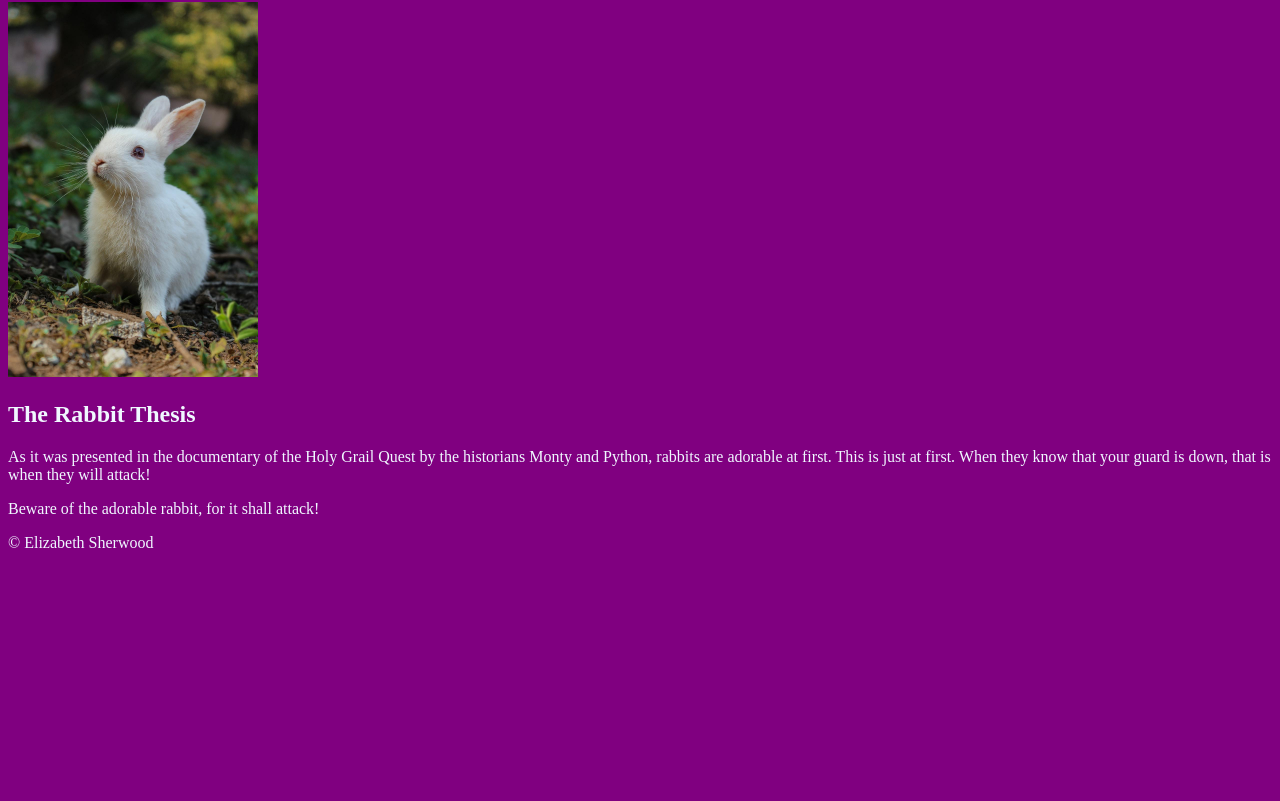
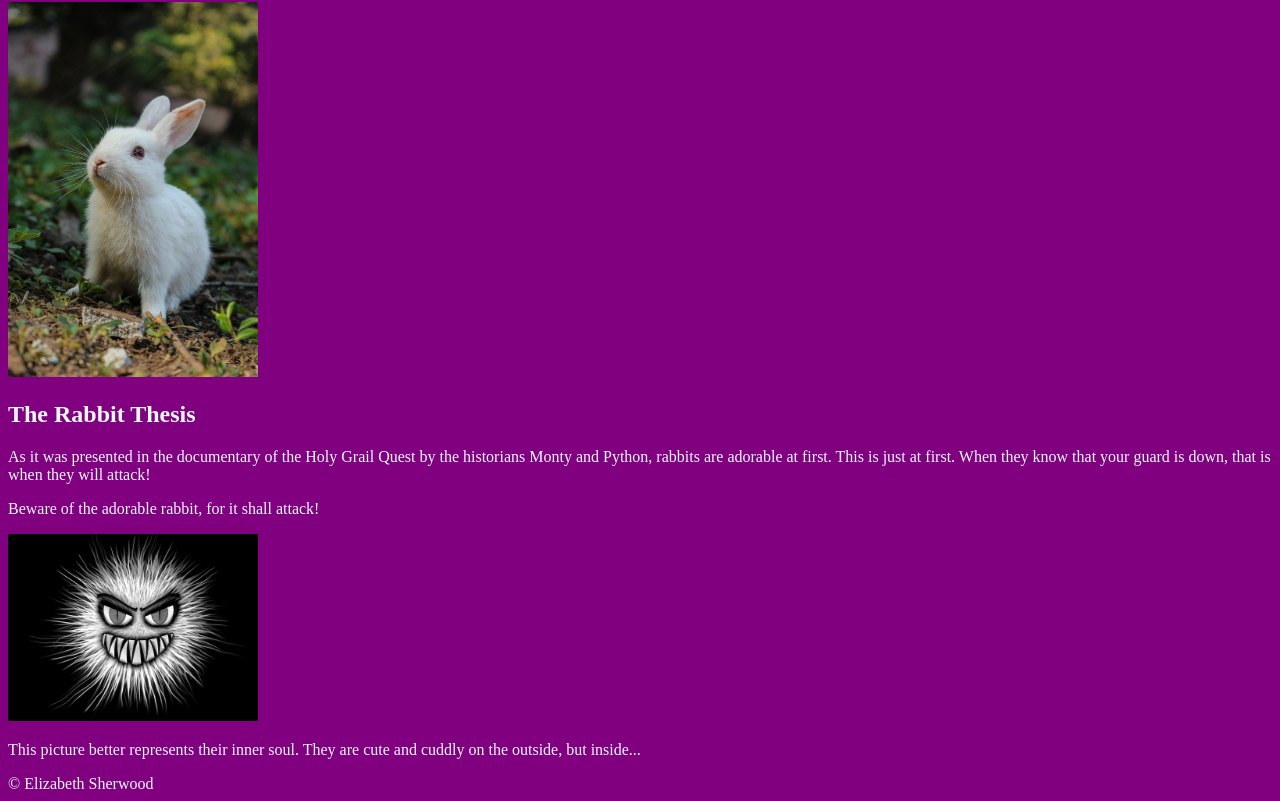
Before and after one commit to ShErWooD-ForEsd/Three_Commits_Project, a plain HTML site: page index.html in a window 1280 px wide. Shown: the part 78-879 px from the top of the page. Before the commit the page ends 800 px from the top, so only its background shows below. Drawn offline with Linux system fonts and the light colour scheme.

Commit message:
added a second picture with another paragraph explanation of the picture

```diff
--- a/index.html
+++ b/index.html
@@ -15,6 +15,9 @@
         adorable at first. This is just at first. When they know that your guard is down, that is when they will attack!
     </p>
     <p>Beware of the adorable rabbit, for it shall attack!</p>
+    <img src="monster-426996_1280.webp" alt="" style="width:250px">
+    <p>This picture better represents their inner soul. They are cute and cuddly on
+        the outside, but inside...</p>
     <footer>&copy; Elizabeth Sherwood</footer>
 </body>
 
```
Also changed, not shown: monster-426996_1280.webp (added).
